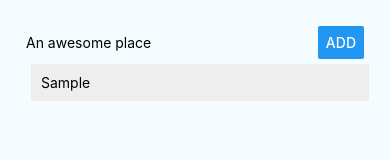
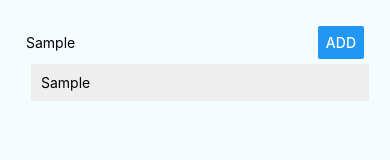
Before and after one commit to jvgiv/rncourse, a React Native app: screen / in a window 390 px wide. Both pictures are taken after typing "Sample" into the empty fields and a click on the button "ADD". Shown: the top 160 px of the page. Built offline with nearby package versions, Linux system fonts and the light colour scheme.

Commit message:
delete works

```diff
--- a/App.js
+++ b/App.js
@@ -1,14 +1,7 @@
-/**
- * Sample React Native App
- * https://github.com/facebook/react-native
- *
- * @format
- * @flow
- */
-
-import React, {Component} from 'react';
-import {Platform, StyleSheet, Text, View, TextInput, Button } from 'react-native';
-import ListItem from './src/components/ListItem/ListItem'
+import React, { Component } from 'react';
+import { Platform, StyleSheet, View } from 'react-native';
+import PlaceInput from './src/components/PlaceInput/PlaceInput'
+import PlaceList from './src/components/PlaceList/PlaceList'
 
 const instructions = Platform.select({
   ios: 'Press Cmd+R to reload,\n' + 'Cmd+D or shake for dev menu',
@@ -17,54 +10,36 @@ const instructions = Platform.select({
     'Shake or press menu button for dev menu',
 });
 
-type Props = {};
-export default class App extends Component<Props> {
+
+export default class App extends Component {
   state = {
-    placeName: '',
     places: []
   }
 
-  placeNameChangedHandler = (e) => {
-    this.setState({
-      placeName: e
-    })
-  }
 
-  placeSubmitHandler = () => {
-    if (this.state.placeName.trim() === "") {
-      return;
-    }
-
+  placeAddedHandler = placeName => {
     this.setState(prevState => {
       return {
-        places: prevState.places.concat(prevState.placeName),
-        placeName: ''
+        places: prevState.places.concat(placeName)
+      };
+    });
+  };
+
+  placeDeletedHandler = index => {
+    this.setState(prevState => {
+      return {
+        places: prevState.places.filter((place, i) => {
+          return i !== index;
+        })
       }
     })
   }
 
   render() {
-    const placesOutput = this.state.places.map((place, i) => (
-      <ListItem key={i} placeName={place} />
-    ))
     return (
       <View style={styles.container}>
-        <View style={styles.inputContainer}>
-          <TextInput
-            style={styles.placeInput}
-            placeholder="An awesome place"
-            value={this.state.placeName}
-            onChangeText={this.placeNameChangedHandler}
-            />
-          <Button
-            style={styles.placeButton}
-            title="Add"
-            onPress={this.placeSubmitHandler}
-          />
-        </View>
-        <View style={styles.listContainer}>
-          {placesOutput}
-        </View>
+        <PlaceInput onPlaceAdded={this.placeAddedHandler} />
+        <PlaceList  places={this.state.places} onItemDeleted={this.placeDeletedHandler} />
       </View>
     );
   }
@@ -78,20 +53,5 @@ const styles = StyleSheet.create({
     alignItems: 'center',
     backgroundColor: '#F5FCFF',
   },
-  inputContainer: {
-    // flex: 1,
-    width: '100%',
-    flexDirection: 'row',
-    justifyContent: 'space-between',
-    alignItems: 'center'
-  },
-  placeInput: {
-    width: '70%'
-  },
-  placeButton: {
-    width: "30%"
-  },
-  listContainer: {
-    width: '100%'
-  }
+
 });
--- a/package.json
+++ b/package.json
@@ -9,6 +9,7 @@
     "android": "react-native run-android"
   },
   "dependencies": {
+    "node": "^12.3.1",
     "react": "16.8.3",
     "react-native": "0.59.8"
   },
--- a/src/components/ListItem/ListItem.js
+++ b/src/components/ListItem/ListItem.js
@@ -1,10 +1,12 @@
 import React from 'react';
-import { View, Text, StyleSheet } from 'react-native'
+import { View, Text, StyleSheet, TouchableOpacity } from 'react-native'
 
 const listItem = (props) => (
-    <View style={styles.listItem}>
-        <Text>{props.placeName}</Text>
-    </View>
+    <TouchableOpacity onPress={props.onItemPressed}>
+        <View style={styles.listItem}>
+            <Text>{props.placeName}</Text>
+        </View>
+    </TouchableOpacity>
 )
 
 
--- /dev/null
+++ b/src/components/PlaceInput/PlaceInput.js
@@ -0,0 +1,61 @@
+import React, { Component } from 'react'
+import {View, TextInput, Button, StyleSheet} from 'react-native'
+
+
+class PlaceInput extends Component {
+    state = {
+        placeName: ""
+    }
+
+    placeNameChangedHandler = val => {
+        this.setState({
+          placeName: val
+        })
+      }
+
+      placeSubmitHandler = () => {
+        if (this.state.placeName.trim() === "") {
+          return;
+        }
+
+        this.props.onPlaceAdded(this.state.placeName)
+      }
+
+    render() {
+        return (
+            <View style={styles.inputContainer}>
+                <TextInput
+                    style={styles.placeInput}
+                    placeholder="An awesome place"
+                    value={this.state.placeName}
+                    onChangeText={this.placeNameChangedHandler}
+                    />
+                <Button
+                    style={styles.placeButton}
+                    title="Add"
+                    onPress={this.placeSubmitHandler}
+                />
+            </View>
+        )
+    }
+
+}
+
+const styles = StyleSheet.create({
+    inputContainer: {
+        // flex: 1,
+        width: '100%',
+        flexDirection: 'row',
+        justifyContent: 'space-between',
+        alignItems: 'center'
+      },
+      placeInput: {
+        width: '70%'
+      },
+      placeButton: {
+        width: "30%"
+      }
+})
+
+
+export default PlaceInput
--- /dev/null
+++ b/src/components/PlaceList/PlaceList.js
@@ -0,0 +1,25 @@
+import React from 'react'
+import { View, StyleSheet } from 'react-native'
+import ListItem from '../ListItem/ListItem'
+
+const placeList = props => {
+    const placesOutput = props.places.map((place, i) => (
+        <ListItem
+            key={i}
+            placeName={place}
+            onItemPressed={() => props.onItemDeleted(i)}
+        />))
+    return (
+        <View style={styles.listContainer}>
+          {placesOutput}
+        </View>
+    )
+}
+
+const styles = StyleSheet.create({
+    listContainer: {
+        width: '100%'
+      }
+})
+
+export default placeList
```
Also changed, not shown: 1 other file (tests, documents, lock files or other folders).
